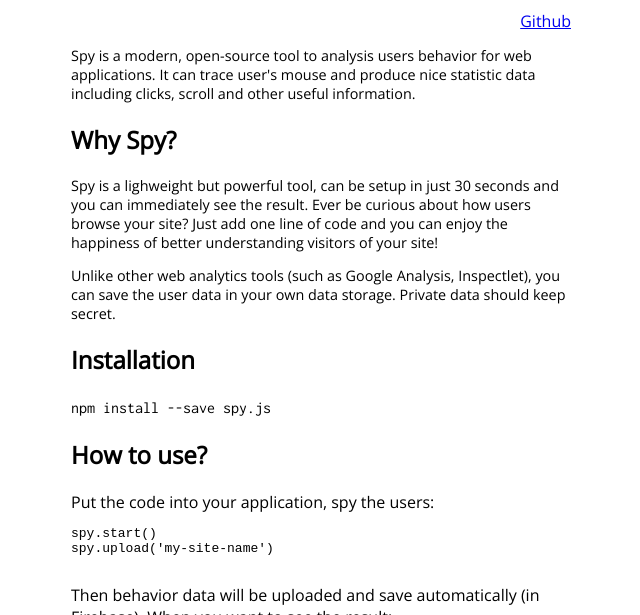
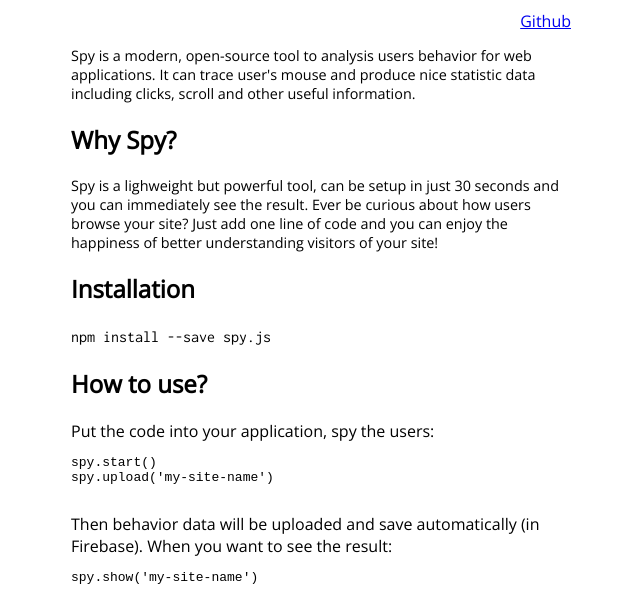
Before and after one commit to MichaNice/Spy, a website: page demo/index.html in a window 1280 px wide. Shown: the part 96-711 px from the top of the page, without its empty margins (319-959 px from the left). Drawn offline with nearby package versions, Linux system fonts and the light colour scheme; a script that the page names is missing.

Commit message:
udpate demo

```diff
--- a/demo/index.html
+++ b/demo/index.html
@@ -105,7 +105,6 @@
   <main class='section'>
     <h2>Why Spy?</h2>
     <p>Spy is a lighweight but powerful tool, can be setup in just 30 seconds and you can immediately see the result. Ever be curious about how users browse your site? Just add one line of code and you can enjoy the happiness of better understanding visitors of your site!</p>
-    <p>Unlike other web analytics tools (such as Google Analysis, Inspectlet), you can save the user data in your own data storage. Private data should keep secret.</p>
     <h2>Installation</h2>
     <code>npm install --save spy.js</code>
     <h2>How to use?</h2>
```
